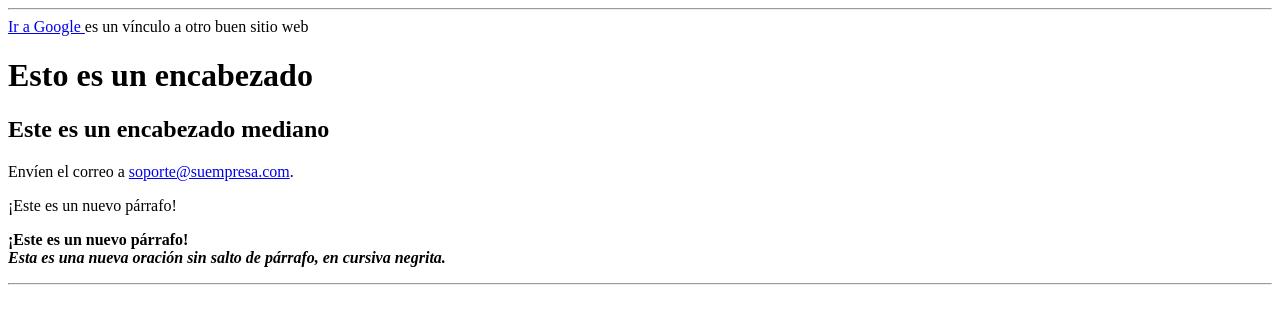
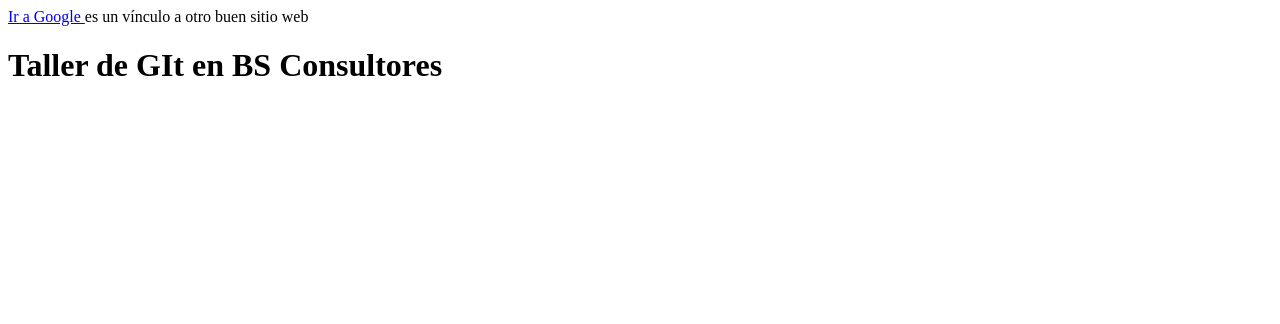
Before and after one commit to tutu18/bs_consultores, a plain HTML site: page index.html in a window 1280 px wide. Drawn offline with Linux system fonts and the light colour scheme.

Commit message:
Modificacion en Branch test

```diff
--- a/index.html
+++ b/index.html
@@ -1,18 +1,3 @@
-<HTML>
-<HEAD>
-<TITLE>BS Consultores</TITLE>
-</HEAD>
-<BODY BGCOLOR="FFFFFF">
-<HR>
 <a href="https://www.google.com.pe">Ir a Google </a>
 es un vínculo a otro buen sitio web
-<H1>Esto es un encabezado</H1>
-<H2>Este es un encabezado mediano</H2>
-Envíen el correo a <a href="mailto:soporte@suempresa.com">
-soporte@suempresa.com</a>.
-<P> ¡Este es un nuevo párrafo!
-<P> <B>¡Este es un nuevo párrafo!</B>
-<BR> <B><I>Esta es una nueva oración sin salto de párrafo, en cursiva negrita.</I></B>
-<HR>
-</BODY>
-</HTML>
+<H1>Taller de GIt en BS Consultores</H1>
```
Also changed, not shown: readme.txt.
